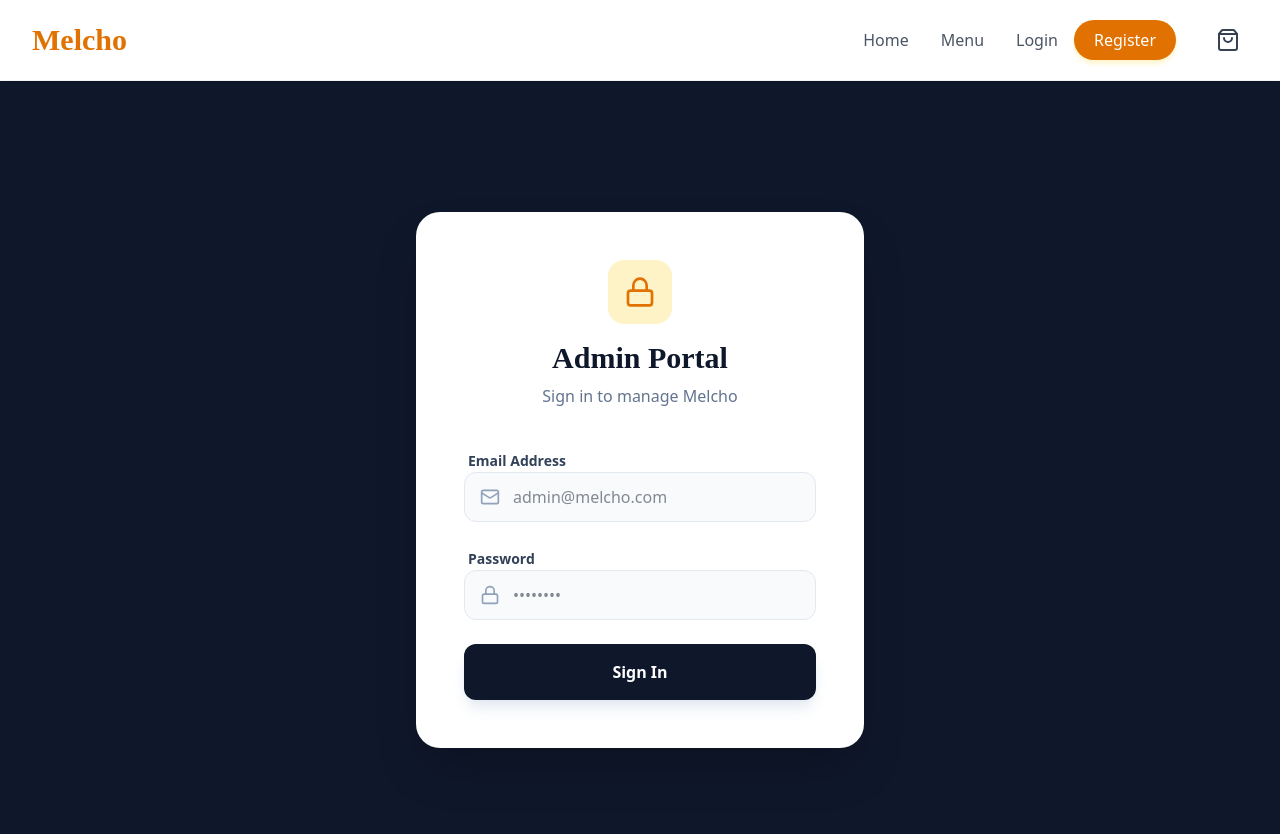
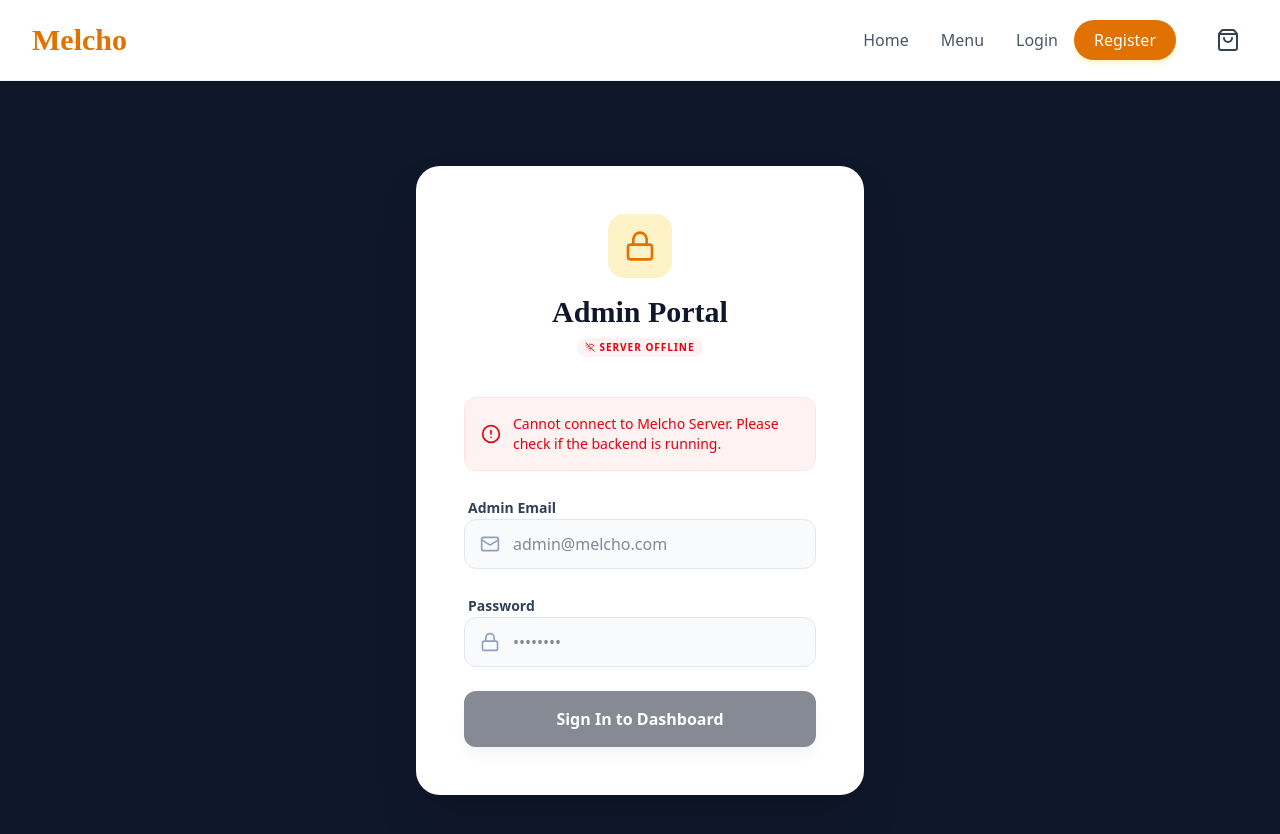
Before and after one commit to Subbarao2005/claude, a React (Vite) app in the folder client/: page /admin/login in a window 1280 px wide. Shown: the top 834 px of the page. Built offline with nearby package versions, Linux system fonts and the light colour scheme; no server answers.

Commit message:
debug: add descriptive admin login errors and server status check

```diff
--- a/client/src/pages/admin/AdminLoginPage.jsx
+++ b/client/src/pages/admin/AdminLoginPage.jsx
@@ -1,15 +1,30 @@
-import { useState } from 'react';
+import { useState, useEffect } from 'react';
 import { useNavigate } from 'react-router-dom';
 import { useAuth } from '../../context/AuthContext';
-import { Lock, Mail, Loader2, AlertCircle } from 'lucide-react';
+import api from '../../api/axios';
+import { Lock, Mail, Loader2, AlertCircle, Wifi, WifiOff } from 'lucide-react';
 
 export default function AdminLoginPage() {
   const [email, setEmail] = useState('');
   const [password, setPassword] = useState('');
   const [error, setError] = useState('');
   const [isSubmitting, setIsSubmitting] = useState(false);
+  const [serverStatus, setServerStatus] = useState('checking');
   const { adminLogin } = useAuth();
   const navigate = useNavigate();
+
+  useEffect(() => {
+    const checkServer = async () => {
+      try {
+        await api.get('/');
+        setServerStatus('online');
+      } catch (err) {
+        setServerStatus('offline');
+        setError('Cannot connect to Melcho Server. Please check if the backend is running.');
+      }
+    };
+    checkServer();
+  }, []);
 
   const handleSubmit = async (e) => {
     e.preventDefault();
@@ -24,7 +39,7 @@ export default function AdminLoginPage() {
         setError(result.message || 'Invalid admin credentials');
       }
     } catch (err) {
-      setError('An error occurred. Please try again.');
+      setError(err.response?.data?.message || 'A network error occurred. Please try again.');
     } finally {
       setIsSubmitting(false);
     }
@@ -39,19 +54,32 @@ export default function AdminLoginPage() {
               <Lock className="text-amber-600" size={32} />
             </div>
             <h1 className="text-3xl font-playfair font-bold text-slate-900">Admin Portal</h1>
-            <p className="text-slate-500 mt-2">Sign in to manage Melcho</p>
+
+            <div className="mt-2 flex items-center justify-center gap-2">
+              {serverStatus === 'online' ? (
+                <span className="flex items-center gap-1 text-[10px] font-bold text-emerald-600 uppercase tracking-widest bg-emerald-50 px-2 py-0.5 rounded-full">
+                  <Wifi size={10} /> Server Online
+                </span>
+              ) : serverStatus === 'offline' ? (
+                <span className="flex items-center gap-1 text-[10px] font-bold text-red-600 uppercase tracking-widest bg-red-50 px-2 py-0.5 rounded-full">
+                  <WifiOff size={10} /> Server Offline
+                </span>
+              ) : (
+                <span className="text-[10px] font-bold text-slate-400 uppercase tracking-widest">Checking Connection...</span>
+              )}
+            </div>
           </div>
 
           {error && (
             <div className="mb-6 p-4 bg-red-50 border border-red-100 text-red-600 rounded-xl flex items-center gap-3 text-sm">
               <AlertCircle size={20} className="flex-shrink-0" />
-              {error}
+              <span className="font-medium">{error}</span>
             </div>
           )}
 
           <form onSubmit={handleSubmit} className="space-y-6">
             <div className="space-y-2">
-              <label className="text-sm font-semibold text-slate-700 ml-1">Email Address</label>
+              <label className="text-sm font-semibold text-slate-700 ml-1">Admin Email</label>
               <div className="relative">
                 <Mail className="absolute left-4 top-1/2 -translate-y-1/2 text-slate-400" size={20} />
                 <input
@@ -82,8 +110,8 @@ export default function AdminLoginPage() {
 
             <button
               type="submit"
-              disabled={isSubmitting}
-              className="w-full bg-slate-900 text-white py-4 rounded-xl font-bold hover:bg-slate-800 transition-all shadow-lg shadow-slate-200 flex items-center justify-center gap-2"
+              disabled={isSubmitting || serverStatus === 'offline'}
+              className="w-full bg-slate-900 text-white py-4 rounded-xl font-bold hover:bg-slate-800 transition-all shadow-lg shadow-slate-200 flex items-center justify-center gap-2 disabled:opacity-50"
             >
               {isSubmitting ? (
                 <>
@@ -91,7 +119,7 @@ export default function AdminLoginPage() {
                   Verifying...
                 </>
               ) : (
-                'Sign In'
+                'Sign In to Dashboard'
               )}
             </button>
           </form>
```
Also changed, not shown: 1 other file (tests, documents, lock files or other folders).
